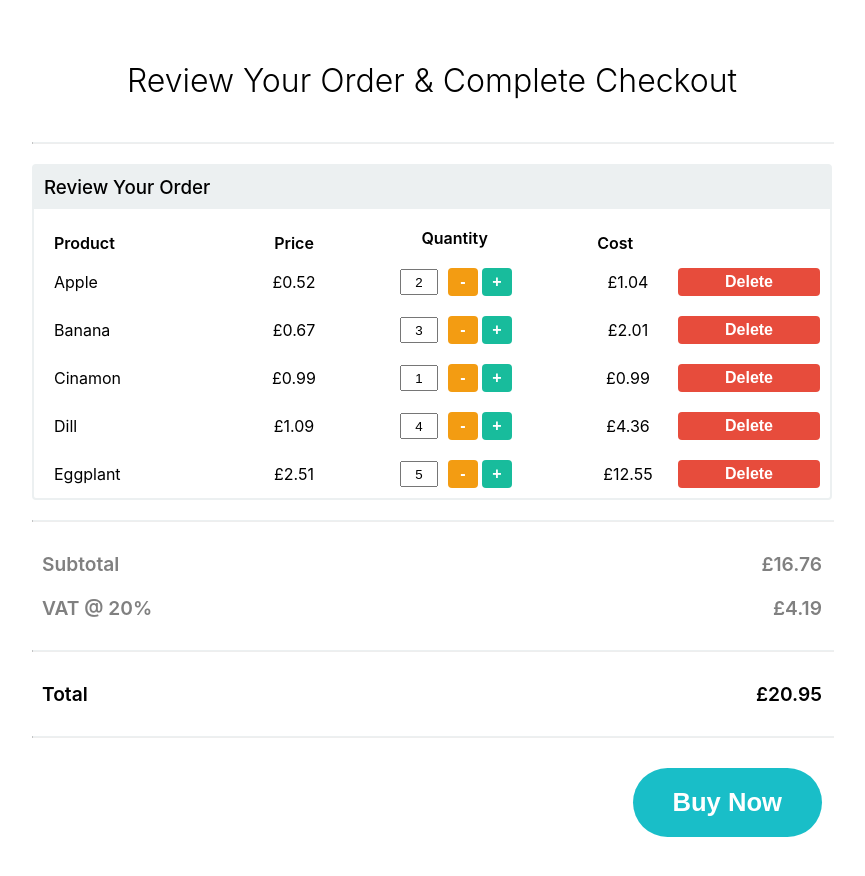
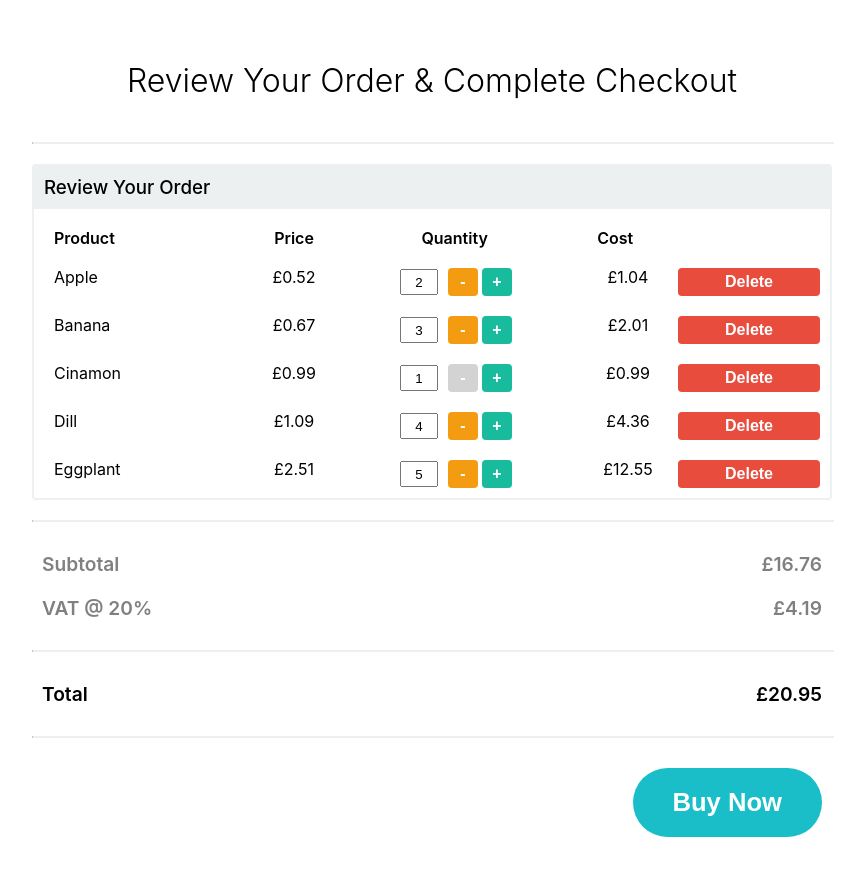
Before and after one commit to dariuszwiktorek/testBasketSC, a React (Create React App) app: page / in a window 1280 px wide. Shown: the top 876 px of the page, without its empty margins (208-1073 px from the left). Built offline with nearby package versions, Linux system fonts and the light colour scheme.

Commit message:
disabled the 'minus' btn and removed logs

```diff
--- a/src/components/QuantityInput.js
+++ b/src/components/QuantityInput.js
@@ -82,11 +82,10 @@ export function QuantityInput({onChange, initValue}) {
   }, [validateCountdown]);
 
 
-
   return (
     <Container>
       <StyledInput type="text" value={value} onChange={(e) => { onTextInputChange(e.target.value) }} />
-      <Button label='-' color={THEME_COLORS.orange} onClick={() => { onButton(-1) }} style={{margin: 0}}/>
+      <Button label='-' disable={value<=1}color={THEME_COLORS.orange} onClick={() => { onButton(-1) }} style={{margin: 0}}/>
       <Button label='+' color={THEME_COLORS.green} onClick={() => { onButton(1) }} style={{marginLeft: 4}}/>
     </Container>
   );
--- a/src/components/buttons/Button.js
+++ b/src/components/buttons/Button.js
@@ -1,12 +1,13 @@
 import React from 'react';
 import styled from 'styled-components';
+import { THEME_COLORS } from '../../app/styles';
 
 
 const ButtonContainer = styled.button`
   flex: 1;
   font-size: ${({size}) => size==='large'? 1.6 : 1}rem;
   font-weight: 600;
-  background: ${({color}) => color};
+  background: ${({color, disable}) => disable? 'lightgray' :color};
   color: white;
   border-radius: ${({size}) => size==='large'? 40 : 4}px;
   padding: ${({size}) => size==='large'? '20px 40px' : '5px'};
--- a/src/containers/basket/Basket.js
+++ b/src/containers/basket/Basket.js
@@ -36,8 +36,8 @@ export default function Basket() {
   if (!basketData || !basketData.products)
     return null;
 
-  const {pricePrefix, subtotal, vat, total} = basketData
-  console.log('basketItems',basketData);
+  const {pricePrefix, subtotal, vat, total} = basketData;
+
   return (
     <StyledBasket>
         <BasketHeader>Review Your Order & Complete Checkout</BasketHeader>
--- a/src/containers/basket/OrderSummary.js
+++ b/src/containers/basket/OrderSummary.js
@@ -1,6 +1,5 @@
 import React from 'react';
 import styled from "styled-components";
-import { THEME_COLORS } from "../../app/styles";
 
 
 const Container = styled.div`
@@ -9,7 +8,7 @@ const Container = styled.div`
   flex-direction: row;
   justify-content: space-between;
   width: 100%;
-  color: ${({total}) => {console.log('total',total);return total ? 'black' : 'grey'}};
+  color: ${({total}) => total ? 'black' : 'grey'};
   font-weight: 600;
   font-size: 1.2rem;
 `;
--- a/src/containers/basket/table/OrderTable.js
+++ b/src/containers/basket/table/OrderTable.js
@@ -22,7 +22,6 @@ const TableHeader = styled.h3`
 `;
 
 export default function OrderTable({products, pricePrefix, onUpdate, onDelete}) {
-  console.log('Object.entries(products) ==>',Object.entries(products));
   return (
     <StyledTable>
         <TableHeader>Review Your Order</TableHeader>
--- a/src/containers/basket/table/OrderTableRow.js
+++ b/src/containers/basket/table/OrderTableRow.js
@@ -14,19 +14,19 @@ const StyledRow = styled.div`
   font-weight: ${({bold})=> bold? 600 : 400}
 `;
 
-const ProductNameCell = styled.div`
+const Cell = styled.div`
+  flex: 1 1 auto;
+  min-height: 30px;
+  min-width: 30px;
+`;
+
+const ProductNameCell = styled(Cell)`
   flex: 0 1 180px;
   text-align: left;
   padding: 0 20px;
 `;
-const UnitPriceCell = styled.div`
+const UnitPriceCell = styled(Cell)`
   flex 0 1 80px;
-`;
-
-const Cell = styled.div`
-  flex: 1 1 auto;
-  min-height: 30px;
-  min-width: 30px;
 `;
 
 
@@ -52,13 +52,7 @@ export default function OrderTableRow({
   onUpdate,
   onDelete,
 }) {
-  console.log('OrderTableRow: ',{product,
-    id,
-    unitPrice,
-    quantity,
-    pricePrefix,
-    onUpdate,
-    onDelete,});
+
   return (
     <StyledRow>
         <ProductNameCell>{product}</ProductNameCell>
```
